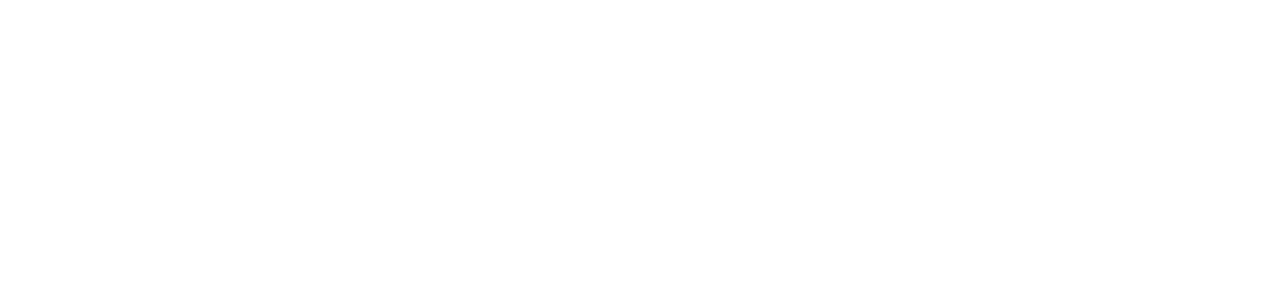
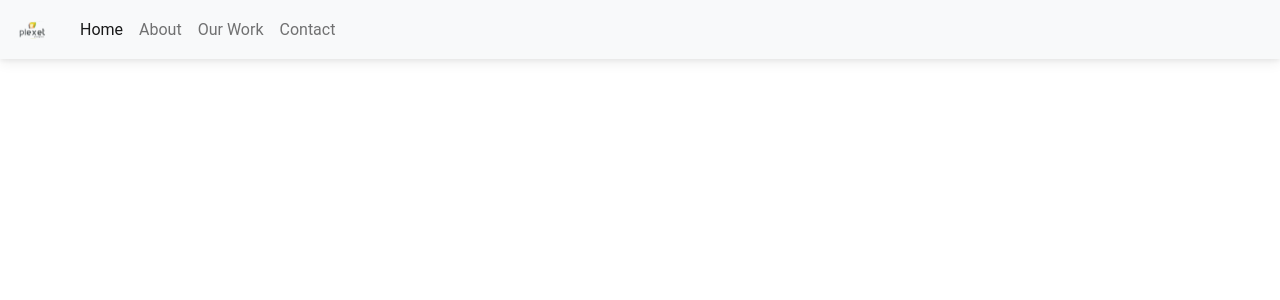
Before and after one commit to EdinGrazhda/Plexet, a React (Create React App) app: page /ProductQuality in a window 1280 px wide. Before the commit this address had no page. Shown: the top 300 px of the page. Built offline with nearby package versions, Linux system fonts and the light colour scheme.

Commit message:
Product Quality Page added , also a navbar section

```diff
--- a/src/App.js
+++ b/src/App.js
@@ -5,6 +5,8 @@
 import About from './Pages/About';
 import Contact from './Pages/Contact';
 import OurWork from './Pages/OurWork';
+import ProductQuality from './Pages/ProductQuality';
+
 
 
 
@@ -16,6 +18,7 @@
         <Route exact path="/about" element={<About />} />
         <Route exact path="/contact" element={<Contact />} />
         <Route exact path="/ourwork" element={<OurWork />} />
+        <Route exact path="/ProductQuality" element={<ProductQuality />} />
 
 
       </Routes>
--- /dev/null
+++ b/src/Pages/ProductQuality.js
@@ -0,0 +1,38 @@
+import React from 'react';
+import logo from '../Images/logo123.svg';
+
+function ProductQuality() {
+  return (
+    <div>
+       <nav class="navbar navbar-expand-lg bg-body-tertiary">
+  <div class="container-fluid">
+    <a class="navbar-brand" href="/">
+    <img src={logo} alt="Logo" width="40" height="24" class="d-inline-block align-text-top">
+</img>
+    </a>
+    <button class="navbar-toggler" type="button" data-bs-toggle="collapse" data-bs-target="#navbarNav" aria-controls="navbarNav" aria-expanded="false" aria-label="Toggle navigation">
+      <span class="navbar-toggler-icon"></span>
+    </button>
+    <div class="collapse navbar-collapse" id="navbarNav">
+      <ul class="navbar-nav">
+        <li class="nav-item">
+          <a class="nav-link active" aria-current="page" href="/">Home</a>
+        </li>
+        <li class="nav-item">
+          <a class="nav-link" href="about">About</a>
+        </li>
+        <li class="nav-item">
+          <a class="nav-link" href="ourwork">Our Work</a>
+        </li>
+        <li class="nav-item">
+          <a class="nav-link " href='contact'>Contact</a>
+        </li>
+      </ul>
+    </div>
+  </div>
+</nav>
+    </div>
+  )
+}
+
+export default ProductQuality
```
Also changed, not shown: src/Pages/ProductQuality.css (added), 1 other file (tests, documents, lock files or other folders).
